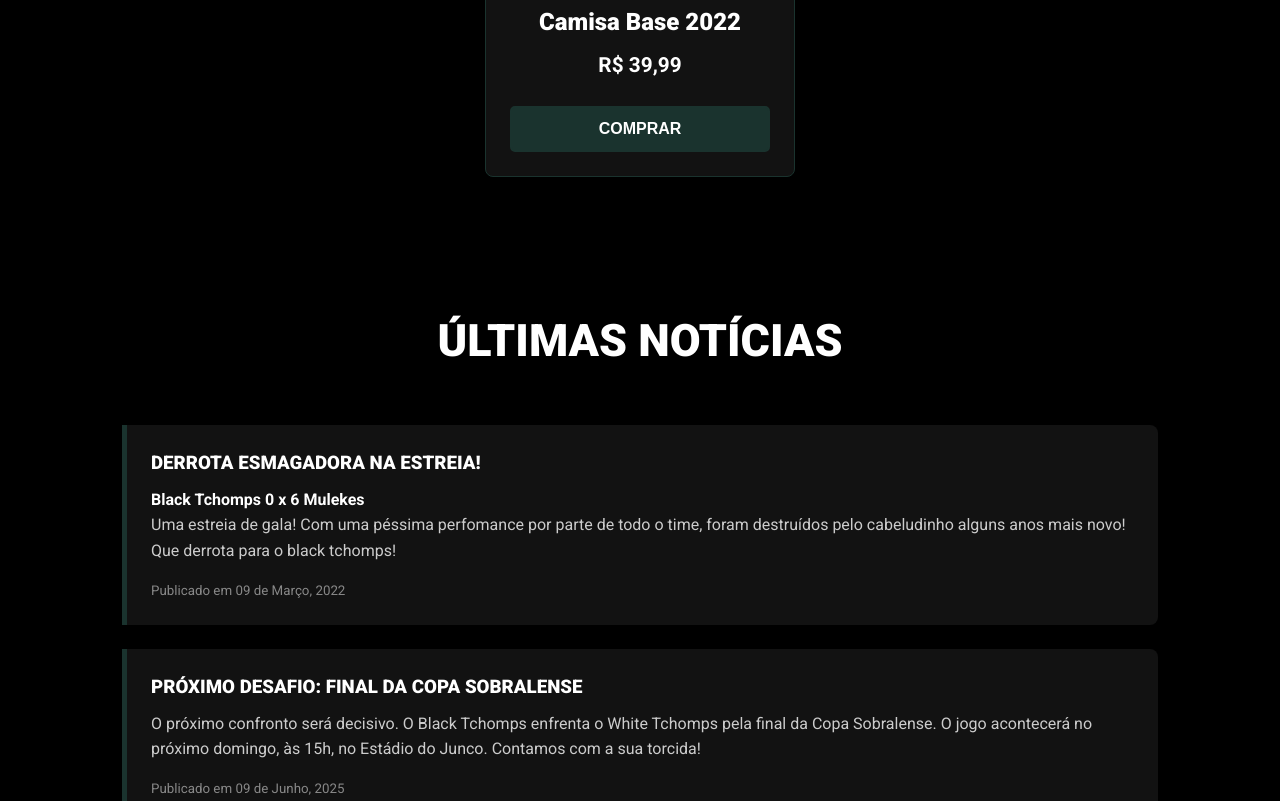
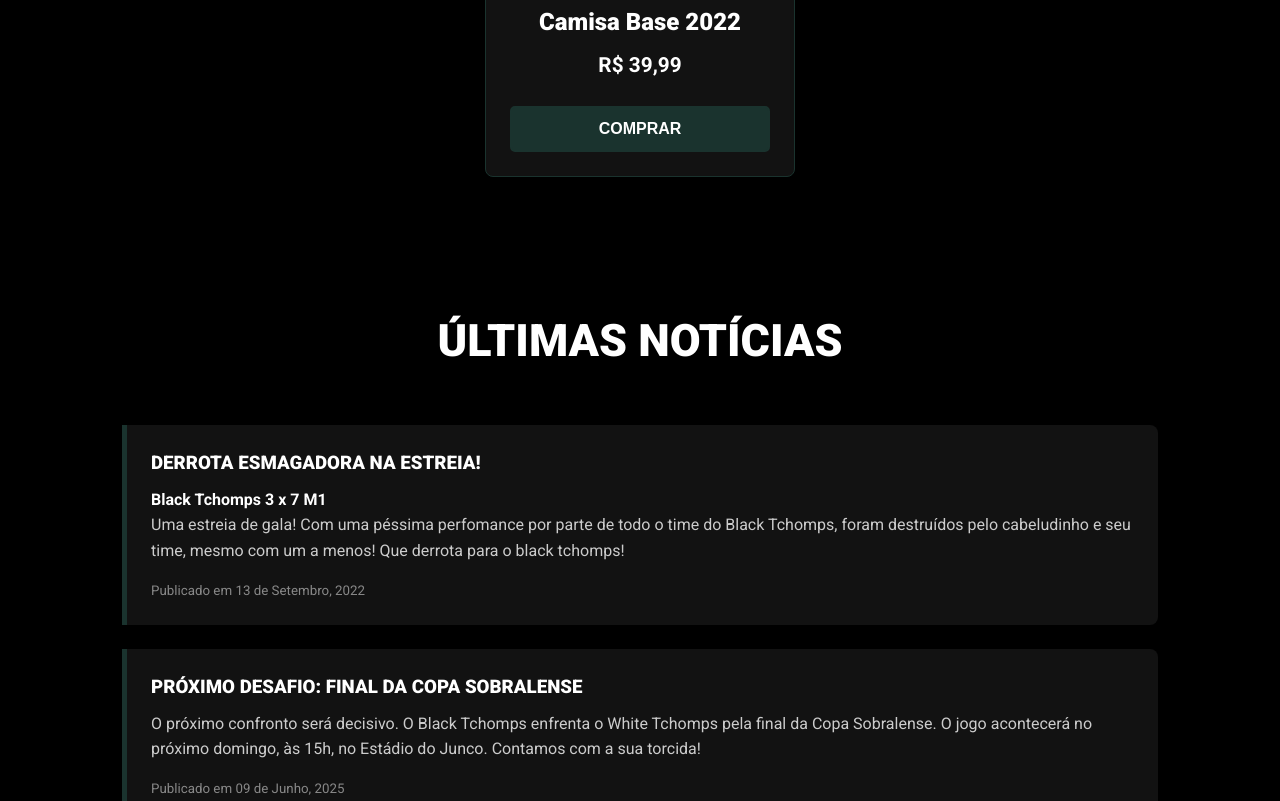
Before and after one commit to Alexesmm/black-tchomps, a plain HTML site: page index.html in a window 1280 px wide. Shown: the part 2043-2844 px from the top of the page. Drawn offline with Linux system fonts and the light colour scheme.

Commit message:
segundo commit

```diff
--- a/index.html
+++ b/index.html
@@ -54,7 +54,7 @@
                         <img src="img/caua_gadelha.jpg" alt="Foto de Cauã Gadelha">
                         <h3>Cauã Gadelha</h3>
                         <p>Zaga</p>
-                        <span>O Roliço Intransponível</span>
+                        <span>O Intransponível</span>
                     </div>
                     <div class="player-card fade-in">
                         <img src="img/gustavo_frazao.jpg" alt="Foto de Gustavo Frazão">
@@ -115,9 +115,9 @@
                 <h2>ÚLTIMAS NOTÍCIAS</h2>
                 <article class="news-item fade-in">
                     <h3>DERROTA ESMAGADORA NA ESTREIA!</h3>
-                    <p><strong>Black Tchomps 0 x 6 Mulekes</strong></p>
-                    <p>Uma estreia de gala! Com uma péssima perfomance por parte de todo o time, foram destruídos pelo cabeludinho alguns anos mais novo! Que derrota para o black tchomps!</p>
-                    <small>Publicado em 09 de Março, 2022</small>
+                    <p><strong>Black Tchomps 3 x 7 M1</strong></p>
+                    <p>Uma estreia de gala! Com uma péssima perfomance por parte de todo o time do Black Tchomps, foram destruídos pelo cabeludinho e seu time, mesmo com um a menos! Que derrota para o black tchomps!</p>
+                    <small>Publicado em 13 de Setembro, 2022</small>
                 </article>
                 <article class="news-item fade-in">
                     <h3>PRÓXIMO DESAFIO: FINAL DA COPA SOBRALENSE</h3>
```
